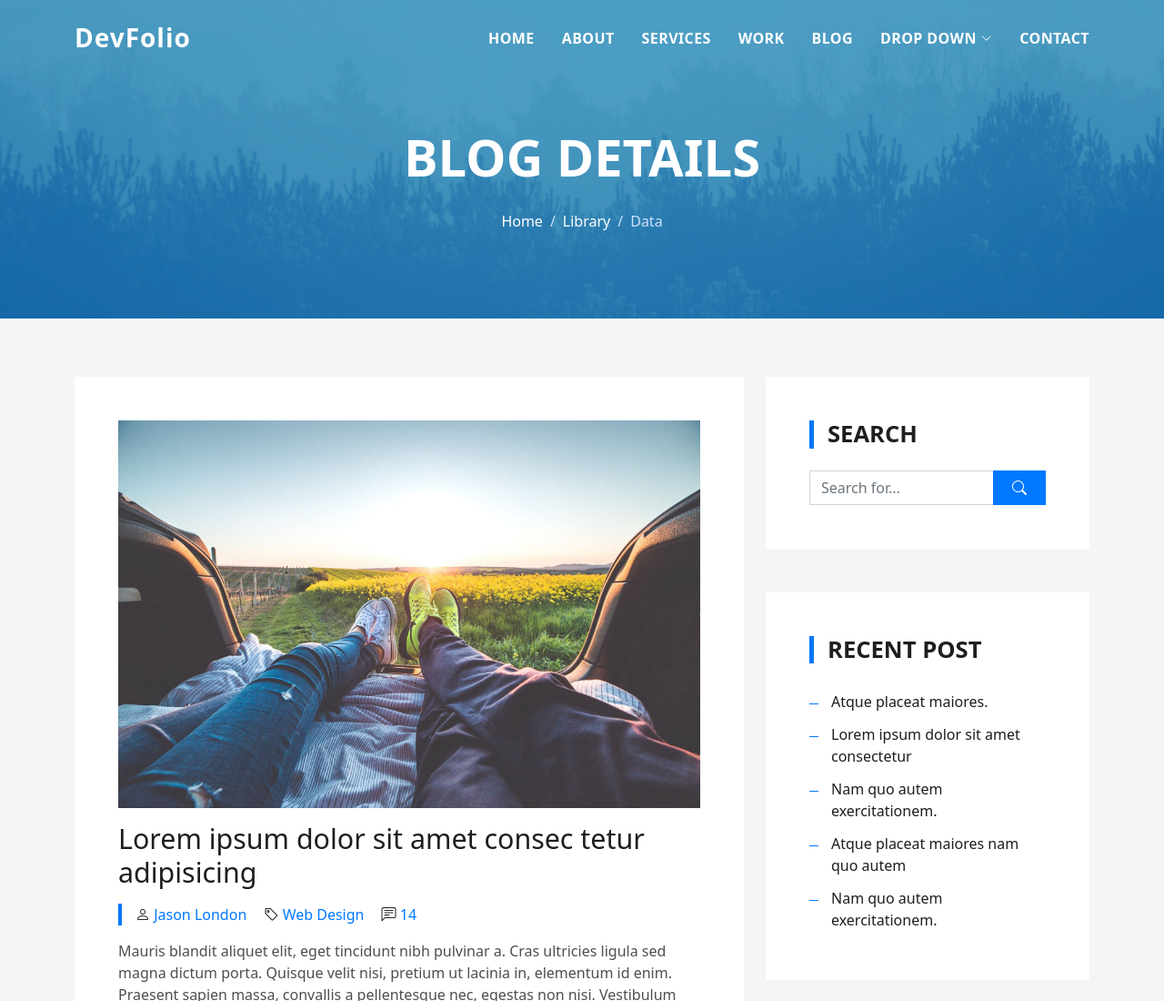
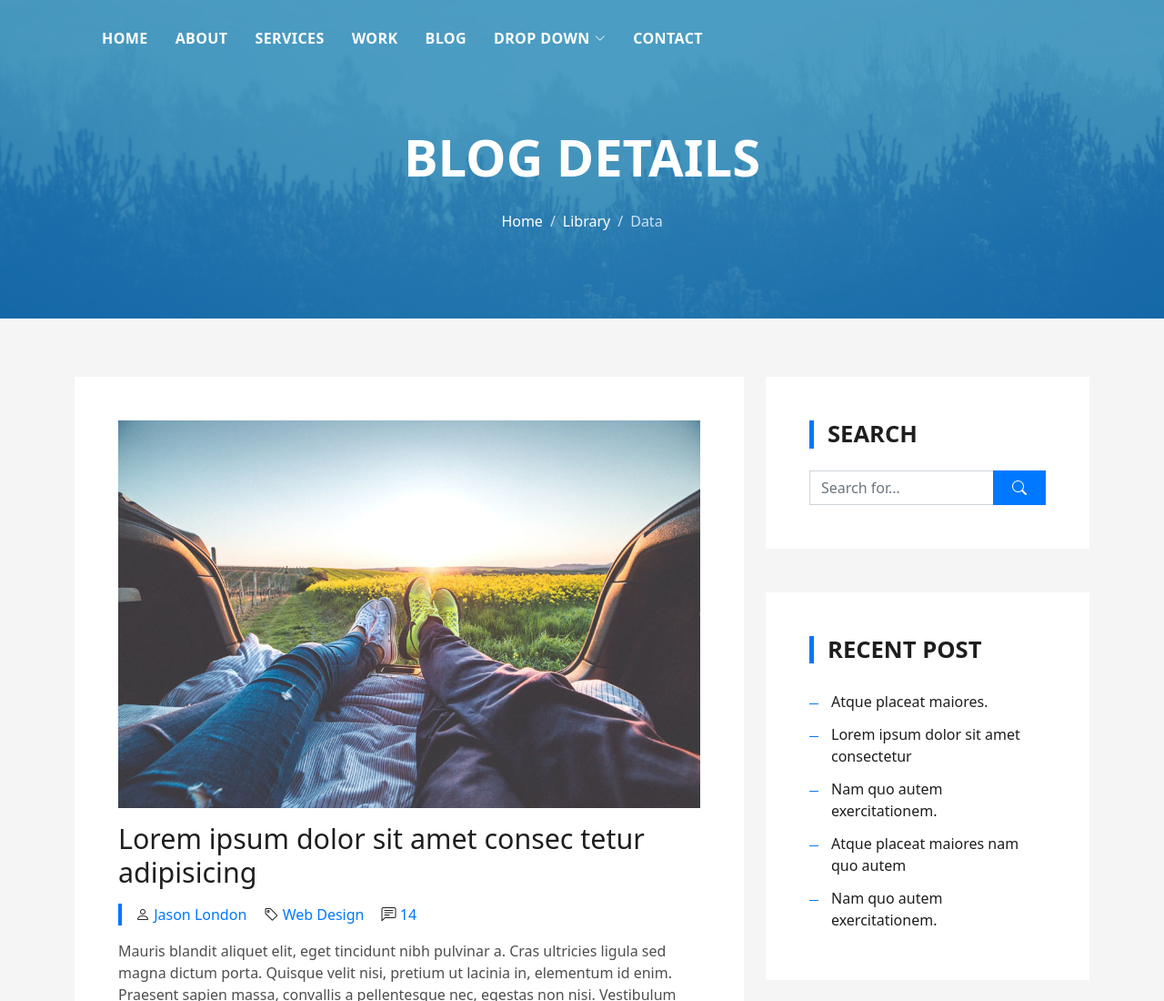
Before and after one commit to Ladan-hub/ladannazari, a plain HTML site: page blog-single.html in a window 1280 px wide. Shown: the top 1100 px of the page at 91% size. Drawn offline with Linux system fonts and the light colour scheme.

Commit message:
removed devfolio header

```diff
--- a/blog-single.html
+++ b/blog-single.html
@@ -37,7 +37,7 @@
   <header id="header" class="fixed-top">
     <div class="container d-flex align-items-center justify-content-between">
 
-      <h1 class="logo"><a href="index.html">DevFolio</a></h1>
+      <!-- <h1 class="logo"><a href="index.html">DevFolio</a></h1> -->
       <!-- Uncomment below if you prefer to use an image logo -->
       <!-- <a href="index.html" class="logo"><img src="assets/img/logo.png" alt="" class="img-fluid"></a>-->
 
```
